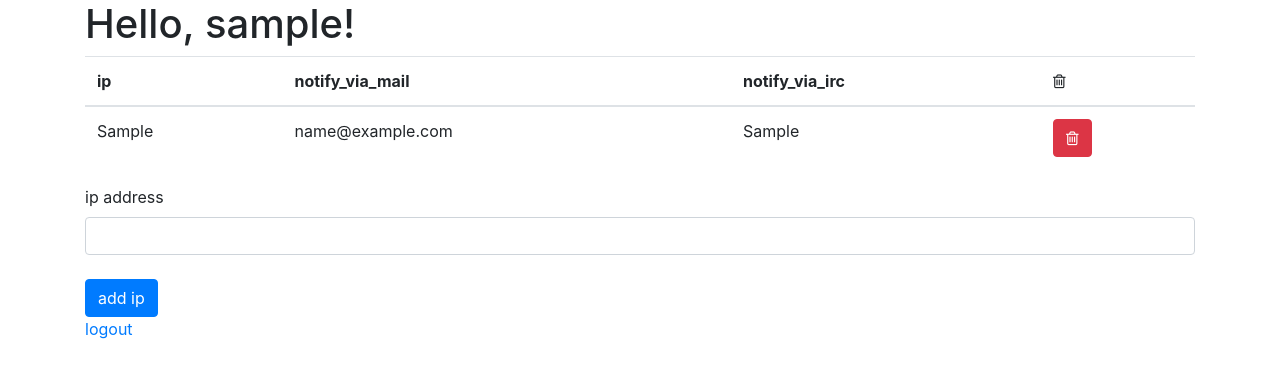
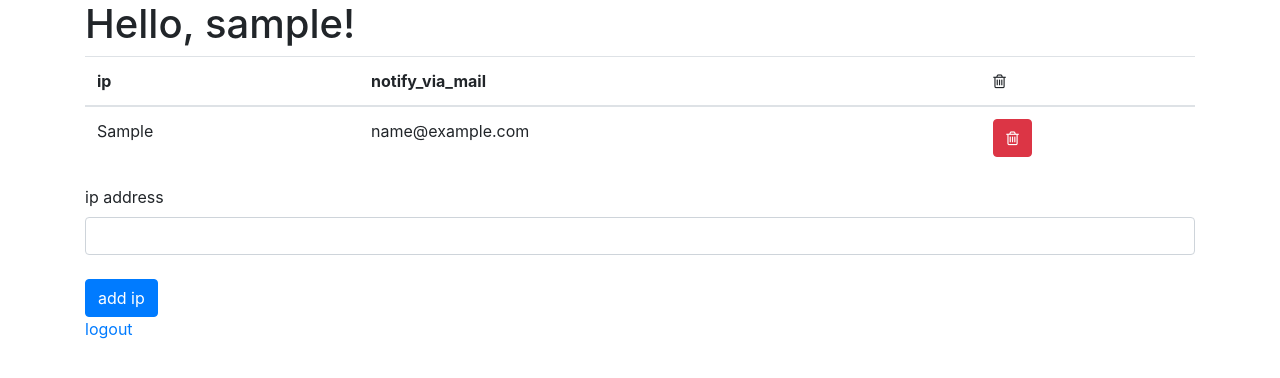
Before and after one commit to wikimedia/labs-tools-ipwatcher, a Flask app: template src/templates/tool.html in a window 1280 px wide. Shown: the top 378 px of the page. Run offline with Flask 2, Linux system fonts and the light colour scheme; the template is opened without the code that fills it: most values are stand-ins (such as "Sample title", 1, 10 or a date in 2020); parts of the project's set-up code (start-up, migrations or seed data) failed here and were passed over; some libraries are stand-ins or nearby versions.

Commit message:
Do not publish display via IRC
IRC is not finished yet

```diff
--- a/src/templates/tool.html
+++ b/src/templates/tool.html
@@ -7,7 +7,6 @@
             <tr>
                 <th>ip</th>
                 <th>notify_via_mail</th>
-                <th>notify_via_irc</th>
                 <th><i class="fa fa-trash-o" aria-hidden="true"></i></th>
             </tr>
         </thead>
@@ -16,7 +15,6 @@
             <tr>
                 <td>{{ row.ip }}</td>
                 <td>{{ row.notify_via_mail }}</td>
-                <td>{{ row.notify_via_irc }}</td>
                 <td><button class="btn btn-danger" onclick="deleteIp('{{ ip }}')"><i class="fa fa-trash-o" aria-hidden="true"></i></button></td>
             </tr>
             {% endfor %}
```
